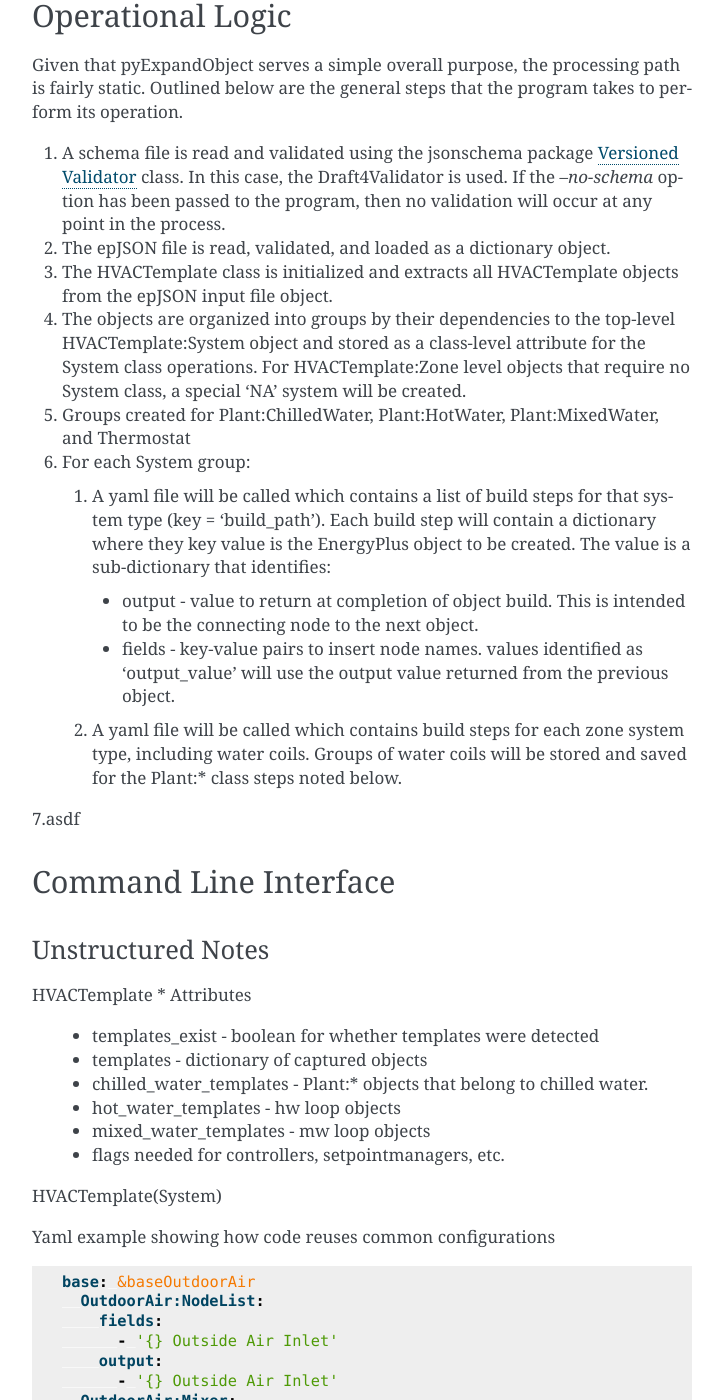
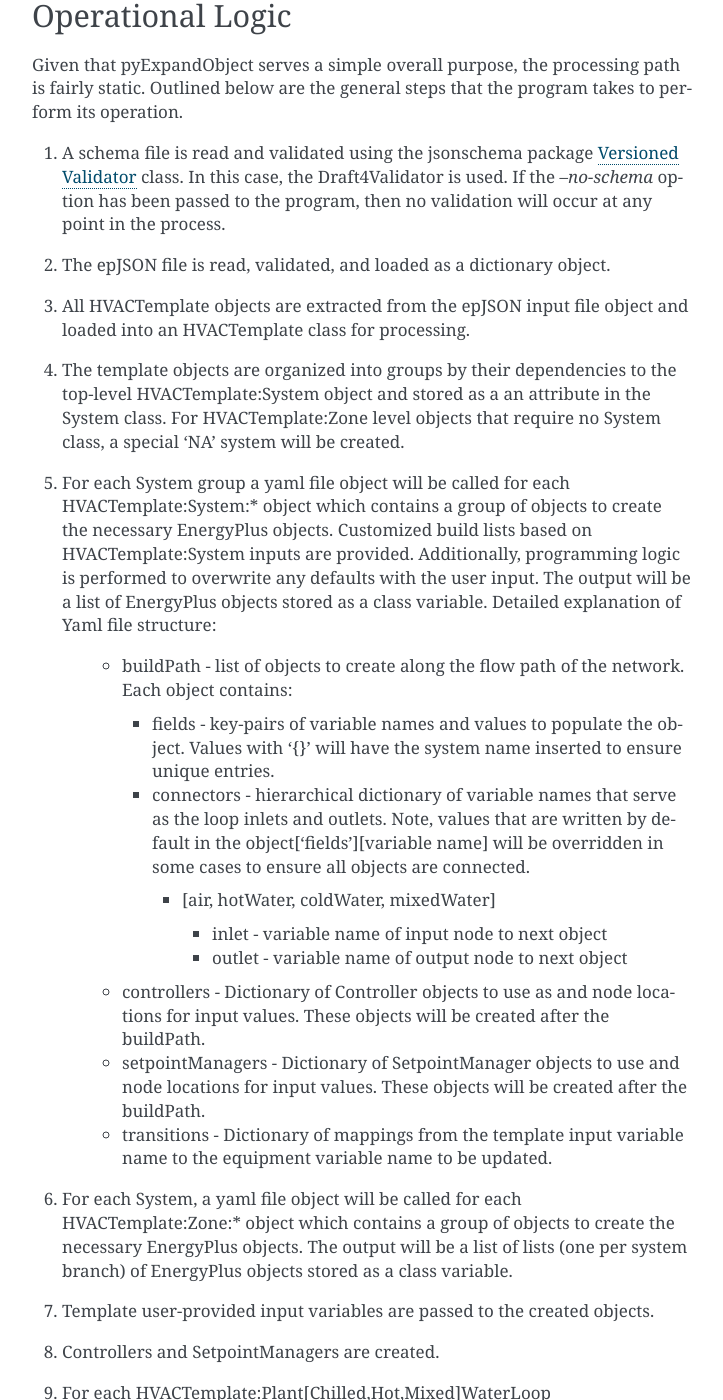
Before and after one commit to JasonGlazer/pyExpandObjects, a Sphinx documentation site: the page built from docs/CodeStructureOverview.rst, in a window 1280 px wide and 1400 px high, scrolled down 1117 px. Shown: the whole window, without its empty margins (388-1111 px from the left). Built offline with Sphinx 7.4.7, drawn with Linux system fonts in a browser that asks for light colours; some of the changed text lies outside the part shown.

Commit message:
code overview continued and started yaml

```diff
--- a/docs/CodeStructureOverview.rst
+++ b/docs/CodeStructureOverview.rst
@@ -40,99 +40,172 @@
 
 1. A schema file is read and validated using the jsonschema package `Versioned Validator`_ class.  In this case, the Draft4Validator is used.  If the `--no-schema` option has been passed to the program, then no validation will occur at any point in the process.
 2. The epJSON file is read, validated, and loaded as a dictionary object.
-3. The HVACTemplate class is initialized and extracts all HVACTemplate objects from the epJSON input file object.
-4. The objects are organized into groups by their dependencies to the top-level HVACTemplate:System object and stored as a class-level attribute for the System class operations.  For HVACTemplate:Zone level objects that require no System class, a special 'NA' system will be created.
-5. Groups created for Plant:ChilledWater, Plant:HotWater, Plant:MixedWater, and Thermostat
-6. For each System group:
+3. All HVACTemplate objects are extracted from the epJSON input file object and loaded into an HVACTemplate class for processing.
+4. The template objects are organized into groups by their dependencies to the top-level HVACTemplate:System object and stored as a an attribute in the System class.  For HVACTemplate:Zone level objects that require no System class, a special 'NA' system will be created.
+5. For each System group a yaml file object will be called for each HVACTemplate:System:* object which contains a group of objects to create the necessary EnergyPlus objects.  Customized build lists based on HVACTemplate:System inputs are provided.  Additionally, programming logic is performed to overwrite any defaults with the user input.  The output will be a list of EnergyPlus objects stored as a class variable.  Detailed explanation of Yaml file structure:
 
-  1. A yaml file will be called which contains a list of build steps for that system type (key = 'build_path').  Each build step will contain a dictionary where they key value is the EnergyPlus object to be created.  The value is a sub-dictionary that identifies:
+    * buildPath - list of objects to create along the flow path of the network.  Each object contains:
 
-    * output - value to return at completion of object build.  This is intended to be the connecting node to the next object.
-    * fields - key-value pairs to insert node names.  values identified as 'output_value' will  use the output value returned from the previous object.
+      * fields - key-pairs of variable names and values to populate the object.  Values with '{}' will have the system name inserted to ensure unique entries.
+      * connectors - hierarchical dictionary of variable names that serve as the loop inlets and outlets.  Note, values that are written by default in the object['fields'][variable name] will be overridden in some cases to ensure all objects are connected.
 
-  2. A yaml file will be called which contains build steps for each zone system type, including water coils.  Groups of water coils will be stored and saved for the Plant:* class steps noted below.
+        * [air, hotWater, coldWater, mixedWater]
 
-7.asdf
+          * inlet - variable name of input node to next object
+          * outlet - variable name of output node to next object
+
+    * controllers - Dictionary of Controller objects to use as and node locations for input values.  These objects will be created after the buildPath.
+    * setpointManagers - Dictionary of SetpointManager objects to use and node locations for input values.  These objects will be created after the buildPath.
+    * transitions - Dictionary of mappings from the template input variable name to the equipment variable name to be updated.
+
+6. For each System, a yaml file object will be called for each HVACTemplate:Zone:* object which contains a group of objects to create the necessary EnergyPlus objects.  The output will be a list of lists (one per system branch) of EnergyPlus objects stored as a class variable.
+7. Template user-provided input variables are passed to the created objects.
+8. Controllers and SetpointManagers are created.
+9. For each HVACTemplate:Plant[Chilled,Hot,Mixed]WaterLoop
+
+  1. Systems are created using a similar process as described above.
+  2. For each system group created by HVACTemplate:System:
+
+    1. The class attributes are scanned for possible inclusion of water loop objects.
+    2. If present, each system and zone list will is scanned for water loop objects.
+    3. If water loop objects are found, then yaml file objects are called to build the supporting objects to connect the water loop system to those elements.
+    4. The output is saved as a list of lists (one per system branch) in the class.
+
+  3. Controllers and SetpointMnaagers are create for the water loop.
+
+10. HVAC:Template objects are handled in a similar, but more simplified way.
+11. For each system loop, additional required objects will be created based on the class structure (e.g. Branch, BranchList, Connector:\*)
+
+12. All created objects are checked for duplicate keys and merged to one epJSON object.
+13. The original template objects are removed from the input file and new objects are merged after checking for duplicate keys.
+14. epJSON file validation is performed.
+15. Errors and warnings are written to the standard error file.
+16. If validated, the epJSON object is output as result for the downstream pipeline.
 
 .. _Versioned Validator: https://python-jsonschema.readthedocs.io/en/stable/validate/#versioned-validators
+
+**Sample Yaml Configuration**
+
+.. code-block:: yaml
+
+  base: &baseOutdoorAir
+    - OutdoorAir:NodeList:
+        fields:
+          - '{} Outside Air Inlet'
+        connectors:
+          air:
+            outlet: '{} Outside Air Inlet'
+    - OutdoorAir:Mixer:
+        fields:
+          name: '{} OA Mixing Box'
+          mixed_air_node_name: '{} Mixed Air Outlet'
+          outdoor_air_stream_node_name: '{} Outside Air Inlet' #will be overridden
+          relief_air_stream_node_name: '{} Relief Air Outlet'
+          return_air_stream_node_name: '{} Return Air Loop Inlet'
+        connectors:
+          air:
+            inlet: outdoor_air_stream_node_name
+            outlet: mixed_air_node_name
+
+  HVACTemplate:System:VAV:
+    buildPath:
+      - *baseOutdoorAir
+      - Coil:Cooling:Water:
+          fields:
+            name: '{} Cooling Coil'
+          connectors:
+    transitions:
+      Supply_fan_total_efficiency:
+        Fan:VariableVolume: fan_total_efficiency
+    setpointManagers:
+      SetpointManager:MixedAir:
+        name: '{} Cooling Coil Air Temp Manager'
+        control_variable: 'Temperature'
+        reference_setpoint_node_name:
+          AirLoopHVAC: 'supply_side_outlet_node_names'
+    controllers:
+      Controller:OutdoorAir:
+        name: '{} OA Controller'
+        revief_air_outlet_node_name:
+          OutdoorAir:Mixer: 'relief_air_stream_node_name'
+        return_air_node_name:
+          OutdoorAir:Mixer: return_air_stream_node_name
+
+**Sample Output**
+
+.. code-block:: python
+
+  {
+    'buildPath': [
+      [
+        {
+          'OutdoorAir:NodeList': {
+            'fields': [
+              '{} Outside Air Inlet'
+            ],
+            'connectors': {
+              'air': {
+                'outlet': '{} Outside Air Inlet'
+              }
+            }
+          }
+        },
+        {
+          'OutdoorAir:Mixer': {
+            'fields': {
+              'name': '{} OA Mixing Box',
+              'mixed_air_node_name': '{} Mixed Air Outlet',
+              'outdoor_air_stream_node_name': '{} Outside Air Inlet',
+              'relief_air_stream_node_name': '{} Relief Air Outlet',
+              'return_air_stream_node_name': '{} Return Air Loop Inlet'
+            },
+            'connectors': {
+              'air': {
+                'inlet': 'outdoor_air_stream_node_name',
+                'outlet': 'mixed_air_node_name'
+              }
+            }
+          }
+        }
+      ],
+      {
+        'Coil:Cooling:Water': {
+          'fields': {
+            'name': '{} Cooling Coil'
+          },
+          'connectors': None
+        }
+      }
+    ],
+    'transitions': {
+      'Supply_fan_total_efficiency': {
+        'Fan:VariableVolume': 'fan_total_efficiency'
+      }
+    },
+    'setpointManagers': {
+      'SetpointManager:MixedAir': {
+        'name': '{} Cooling Coil Air Temp Manager',
+        'control_variable': 'Temperature',
+        'reference_setpoint_node_name': {
+          'AirLoopHVAC': 'supply_side_outlet_node_names'
+        }
+      }
+    },
+    'controllers': {
+      'Controller:OutdoorAir': {
+        'name': '{} OA Controller',
+        'revief_air_outlet_node_name': {
+          'OutdoorAir:Mixer': 'relief_air_stream_node_name'
+        },
+        'return_air_node_name': {
+          'OutdoorAir:Mixer': 'return_air_stream_node_name'
+        }
+      }
+    }
+  }
 
 ----------------------
 Command Line Interface
 ----------------------
 
-
-
-Unstructured Notes
-~~~~~~~~~~~~~~~~~~
-
-HVACTemplate
-* Attributes
-
-  * templates_exist - boolean for whether templates were detected
-  * templates - dictionary of captured objects
-  * chilled_water_templates - Plant:* objects that belong to chilled water.
-  * hot_water_templates - hw loop objects
-  * mixed_water_templates - mw loop objects
-  * flags needed for controllers, setpointmanagers, etc.
-
-HVACTemplate(System)
-
-Yaml example showing how code reuses common configurations
-
-.. code-block:: yaml
-
-  base: &baseOutdoorAir
-    OutdoorAir:NodeList:
-      fields:
-        - '{} Outside Air Inlet'
-      output:
-        - '{} Outside Air Inlet'
-    OutdoorAir:Mixer:
-      fields:
-        name: '{} OA Mixing Box'
-        mixed_air_node_name: '{} Mixed Air Outlet'
-        outdoor_air_stream_node_name: 'output_val'
-        relief_air_stream_node_name: '{} Relief Air Outlet'
-        return_air_stream_node_name: '{} Return Air Loop Inlet'
-      output:
-        - '{} Mixed Air Outlet'
-
-  HVACTemplate:System:VAV:
-    - buildpath:
-      - *baseOutdoorAir
-      - Coil:Cooling:Water:
-        fields:
-          name: '{} Cooling Coil'
-          air_indlet_node_name : 'output_val'
-
-  HVACTemplate:System:ConstantVolume:
-    - buildpath:
-      - *baseOutdoorAir
-      - Coil:Cooling:Water:
-        fields:
-          name: '{} Cooling Coil'
-          air_indlet_node_name : 'output_val'
-
-.. code-block:: python
-
-  # base
-  {'OutdoorAir:NodeList': {'fields': ['{} Outside Air Inlet'], 'output': ['{} Outside Air Inlet']}, 'OutdoorAir:Mixer': {'fields': {'name': '{} OA Mixing Box', 'mixed_air_node_name': '{} Mixed Air Outlet', 'outdoor_air_stream_node_name': 'output_val', 'relief_air_stream_node_name': '{} Relief Air Outlet', 'return_air_stream_node_name': '{} Return Air Loop Inlet'}, 'output': ['{} Mixed Air Outlet']}}
-  #HVACTemplate:System:VAV
-  [{'buildpath': [{'OutdoorAir:NodeList': {'fields': ['{} Outside Air Inlet'], 'output': ['{} Outside Air Inlet']}, 'OutdoorAir:Mixer': {'fields': {'name': '{} OA Mixing Box', 'mixed_air_node_name': '{} Mixed Air Outlet', 'outdoor_air_stream_node_name': 'output_val', 'relief_air_stream_node_name': '{} Relief Air Outlet', 'return_air_stream_node_name': '{} Return Air Loop Inlet'}, 'output': ['{} Mixed Air Outlet']}}, {'Coil:Cooling:Water': None, 'fields': {'name': '{} Cooling Coil', 'air_indlet_node_name': 'output_val'}}]}]
-  #HVACTemplate:System:ConstantVolume
-  [{'buildpath': [{'OutdoorAir:NodeList': {'fields': ['{} Outside Air Inlet'], 'output': ['{} Outside Air Inlet']}, 'OutdoorAir:Mixer': {'fields': {'name': '{} OA Mixing Box', 'mixed_air_node_name': '{} Mixed Air Outlet', 'outdoor_air_stream_node_name': 'output_val', 'relief_air_stream_node_name': '{} Relief Air Outlet', 'return_air_stream_node_name': '{} Return Air Loop Inlet'}, 'output': ['{} Mixed Air Outlet']}}, {'Coil:Cooling:Water': None, 'fields': {'name': '{} Cooling Coil', 'air_indlet_node_name': 'output_val'}}]}]
-
-
-
-
-HVT(chilled water, hw, mw)
-Same as above for system
-Zone: similar but call created object and update for each chw/hw/mw
-
-HVT(packaged)
-Zone only
-
-HVT(VRF)?
-
-HVT(Themostat)
-same as above (example)
+... in progress...
```
Also changed, not shown: expand_objects/resources/energyplus_objects_config.yaml (added, +88 -0 lines).
